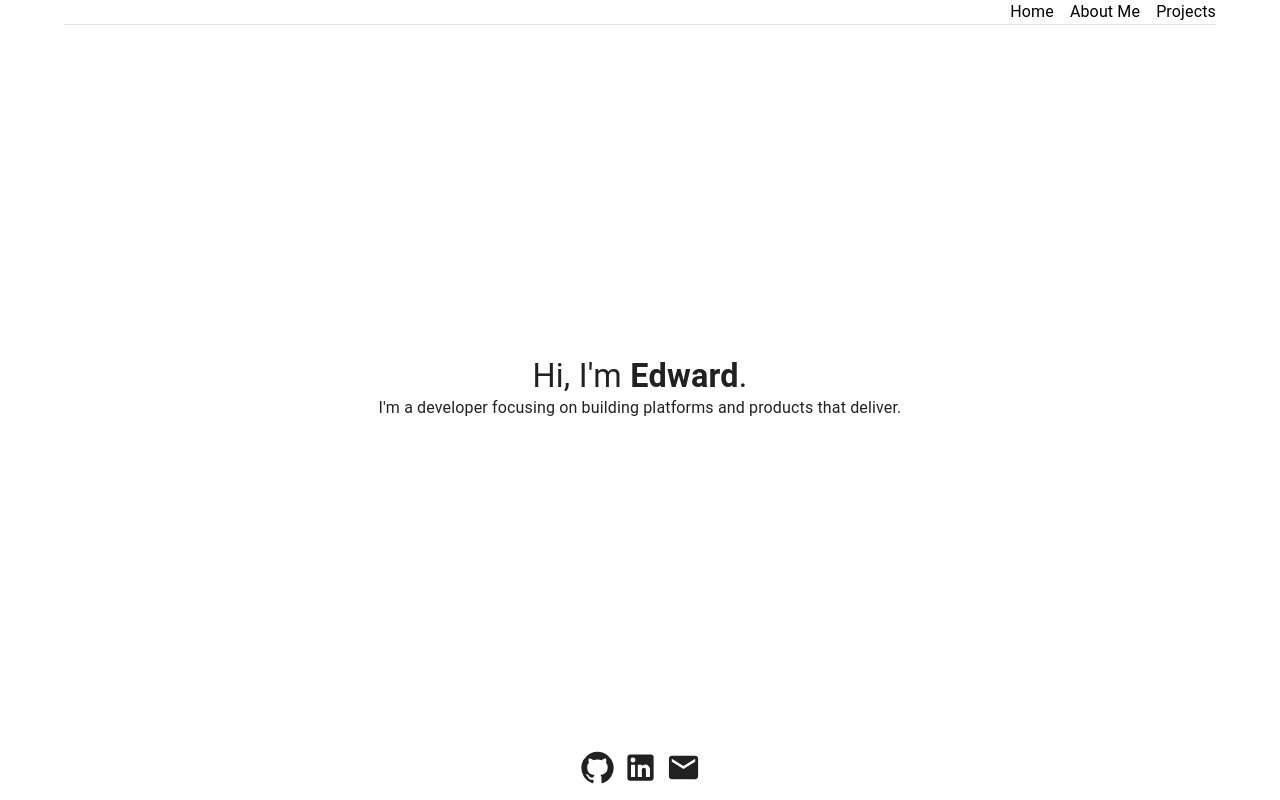
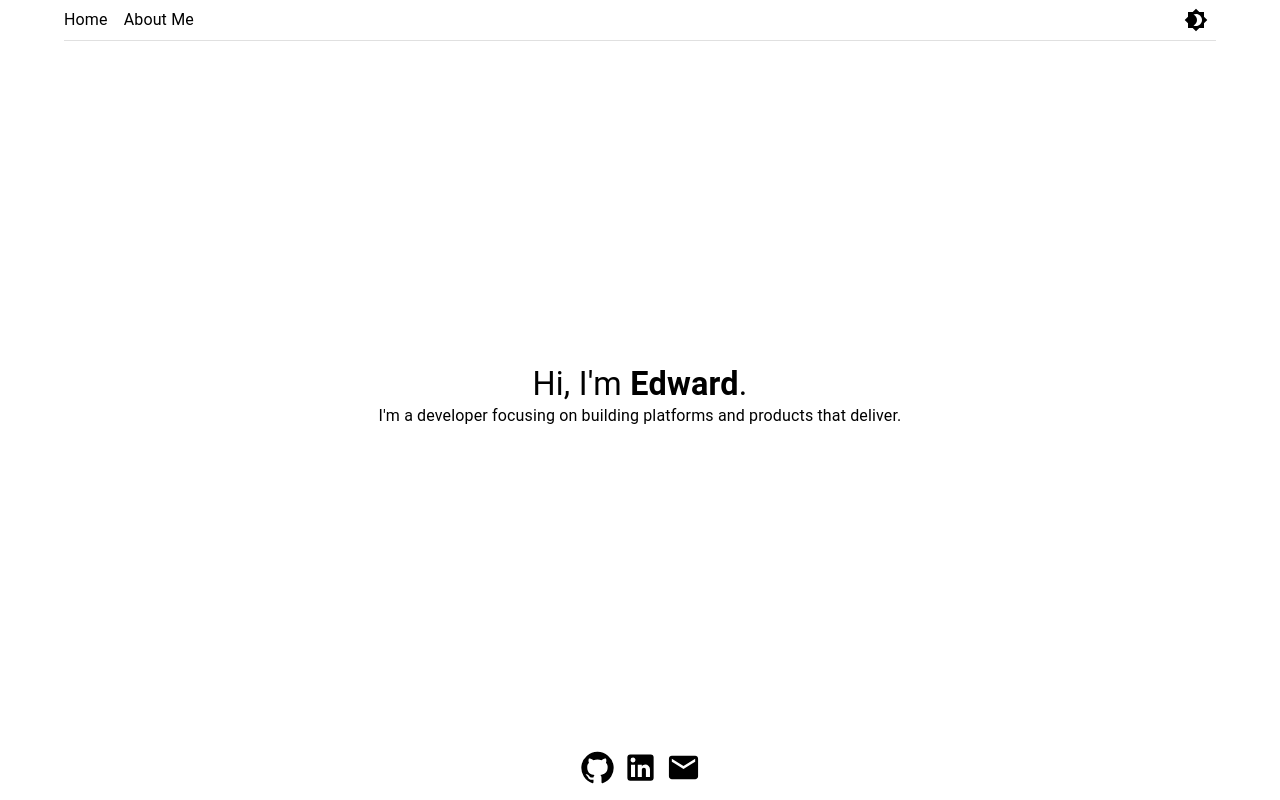
Before and after one commit to edlopez000/portfolio, a React (Vite) app: page / in a window 1280 px wide. Built offline with nearby package versions, Linux system fonts and the light colour scheme.

Commit message:
added dark mode

```diff
--- a/src/App.jsx
+++ b/src/App.jsx
@@ -1,30 +1,38 @@
-import { ThemeProvider } from '@emotion/react';
-import { Container, CssBaseline, Divider } from '@mui/material';
-import React from 'react';
-import { Route, Routes } from 'react-router-dom';
-import Nav from './components/Nav';
-import SocialBar from './components/SocialBar';
-import About from './pages/About';
-import Home from './pages/Home';
-import Projects from './pages/Projects';
-import theme from './theme';
+import { ThemeProvider } from "@mui/material/styles";
+import { Container, CssBaseline, Divider } from "@mui/material";
+import { Route, Routes } from "react-router-dom";
+import Nav from "./components/Nav";
+import SocialBar from "./components/SocialBar";
+import About from "./pages/About";
+import Home from "./pages/Home";
+import { ThemeContextProvider, useTheme } from "./contexts/ThemeContext";
+import React from "react";
 
-export default function App() {
+function AppContent() {
+  const { theme } = useTheme();
+
   return (
-    <Container
-      sx={{ display: 'flex', flexDirection: 'column', minHeight: '100vh' }}
-    >
-      <ThemeProvider theme={theme}>
-        <CssBaseline />
+    <ThemeProvider theme={theme}>
+      <CssBaseline />
+      <Container
+        sx={{ display: "flex", flexDirection: "column", minHeight: "100vh" }}
+      >
         <Nav />
         <Divider />
         <Routes>
           <Route path="/" element={<Home />} />
           <Route path="/about" element={<About />} />
-          <Route path="/projects" element={<Projects />} />
         </Routes>
         <SocialBar />
-      </ThemeProvider>
-    </Container>
+      </Container>
+    </ThemeProvider>
   );
 }
+
+export default function App() {
+  return (
+    <ThemeContextProvider>
+      <AppContent />
+    </ThemeContextProvider>
+  );
+}
--- /dev/null
+++ b/src/components/DarkModeToggle.jsx
@@ -0,0 +1,18 @@
+import React from "react";
+import { IconButton } from "@mui/material";
+import { Brightness4, Brightness7 } from "@mui/icons-material";
+import { useTheme } from "../contexts/ThemeContext";
+
+export default function DarkModeToggle() {
+  const { isDarkMode, toggleDarkMode } = useTheme();
+
+  return (
+    <IconButton
+      onClick={toggleDarkMode}
+      color="inherit"
+      aria-label="toggle dark mode"
+    >
+      {isDarkMode ? <Brightness7 /> : <Brightness4 />}
+    </IconButton>
+  );
+}
--- a/src/components/Nav.jsx
+++ b/src/components/Nav.jsx
@@ -1,21 +1,28 @@
-import { Link as MUILink, Stack } from '@mui/material';
-import React from 'react';
-import { Link } from 'react-router-dom';
-
-// Consider using NavLink so that the Links in the nav bar are reflecting the route you are on
+import { Link as MUILink, Stack } from "@mui/material";
+import { Link } from "react-router-dom";
+import React from "react";
+import DarkModeToggle from "./DarkModeToggle";
 
 export default function Nav() {
   return (
-    <Stack direction="row" spacing={2} justifyContent="end">
+    <Stack
+      direction="row"
+      spacing={2}
+      justifyContent="space-between"
+      alignItems="center"
+    >
+      <Stack direction="row" spacing={2}>
         <MUILink component={Link} to="/">
           Home
         </MUILink>
         <MUILink component={Link} to="about">
           About Me
         </MUILink>
-      <MUILink component={Link} to="projects">
+        {/* <MUILink component={Link} to="projects">
           Projects
-      </MUILink>
+        </MUILink> */}
+      </Stack>
+      <DarkModeToggle />
     </Stack>
   );
 }
--- /dev/null
+++ b/src/contexts/ThemeContext.jsx
@@ -0,0 +1,40 @@
+import React, { createContext, useContext, useState, useEffect } from "react";
+import PropTypes from "prop-types";
+import { createAppTheme } from "../theme";
+
+const ThemeContext = createContext();
+
+export const useTheme = () => {
+  const context = useContext(ThemeContext);
+  if (!context) {
+    throw new Error("useTheme must be used within a ThemeProvider");
+  }
+  return context;
+};
+
+export const ThemeContextProvider = ({ children }) => {
+  const [isDarkMode, setIsDarkMode] = useState(() => {
+    const saved = localStorage.getItem("darkMode");
+    return saved ? JSON.parse(saved) : false;
+  });
+
+  const theme = createAppTheme(isDarkMode ? "dark" : "light");
+
+  const toggleDarkMode = () => {
+    setIsDarkMode((prev) => !prev);
+  };
+
+  useEffect(() => {
+    localStorage.setItem("darkMode", JSON.stringify(isDarkMode));
+  }, [isDarkMode]);
+
+  return (
+    <ThemeContext.Provider value={{ isDarkMode, toggleDarkMode, theme }}>
+      {children}
+    </ThemeContext.Provider>
+  );
+};
+
+ThemeContextProvider.propTypes = {
+  children: PropTypes.node.isRequired,
+};
--- a/src/theme.js
+++ b/src/theme.js
@@ -1,26 +1,37 @@
-import { createTheme, responsiveFontSizes } from '@mui/material';
+import { createTheme, responsiveFontSizes } from "@mui/material";
 
+export const createAppTheme = (mode) => {
   let theme = createTheme({
     palette: {
-    type: 'light',
+      mode: mode,
       primary: {
-      main: '#000000',
+        main: mode === "dark" ? "#ffffff" : "#000000",
       },
       secondary: {
-      main: '#f50057',
+        main: "#f50057",
+      },
+      background: {
+        default: mode === "dark" ? "#121212" : "#ffffff",
+        paper: mode === "dark" ? "#1e1e1e" : "#ffffff",
+      },
+      text: {
+        primary: mode === "dark" ? "#ffffff" : "#000000",
+        secondary: mode === "dark" ? "#b3b3b3" : "#666666",
       },
     },
     components: {
       MuiLink: {
         styleOverrides: {
           underlineAlways: {
-          textDecoration: 'none',
+            textDecoration: "none",
           },
         },
       },
     },
   });
 
-theme = responsiveFontSizes(theme);
+  return responsiveFontSizes(theme);
+};
 
-export default theme;
+const defaultTheme = createAppTheme("light");
+export default defaultTheme;
```
Lines whose indentation alone changed are shown as unchanged.
